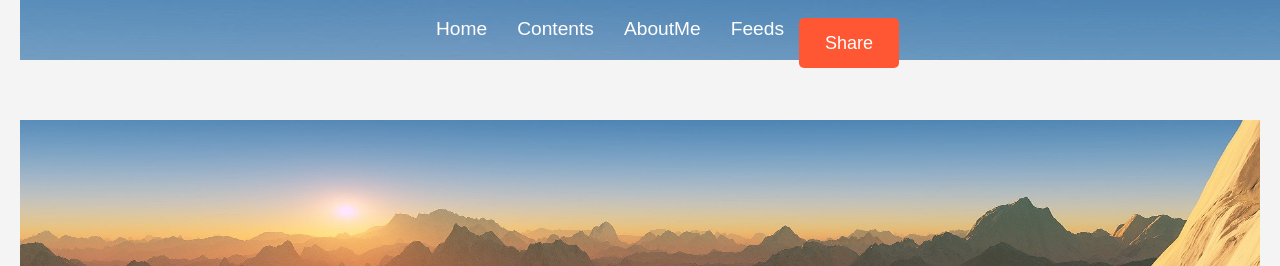
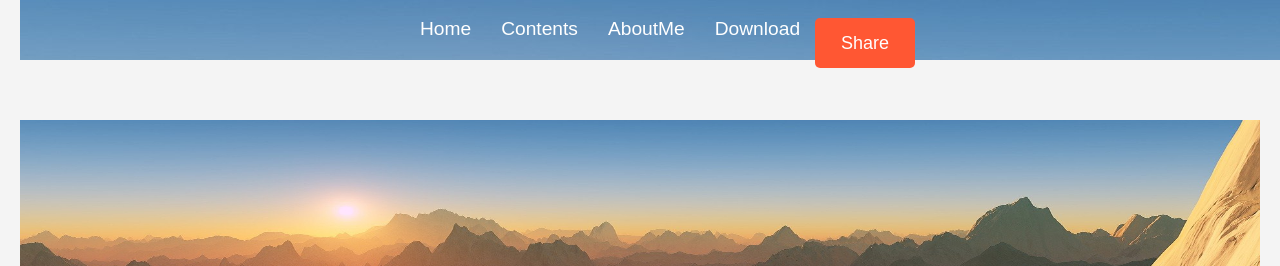
Before and after one commit to arjununcertified/improvementform, a website: page index.html in a window 1280 px wide. Shown: the top 266 px of the page. Drawn offline with Linux system fonts and the light colour scheme.

Commit message:
Update index.html

```diff
--- a/index.html
+++ b/index.html
@@ -174,7 +174,7 @@
             <a href="#">Home</a>
             <a href="./contents.html">Contents</a>
             <a href="./profile.html">AboutMe</a>
-            <a href="./feedback.html">Feeds</a>
+            <a href="./download_Docs.html">Download</a>
 
             <button class="share_button" onclick="shareContent()">
                 Share
```
